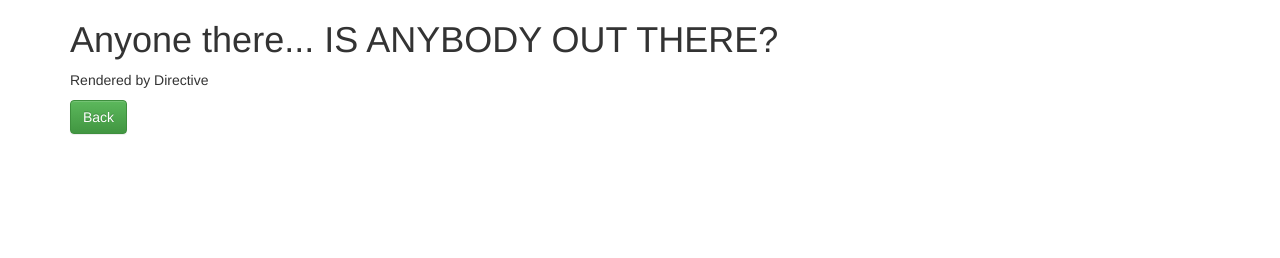
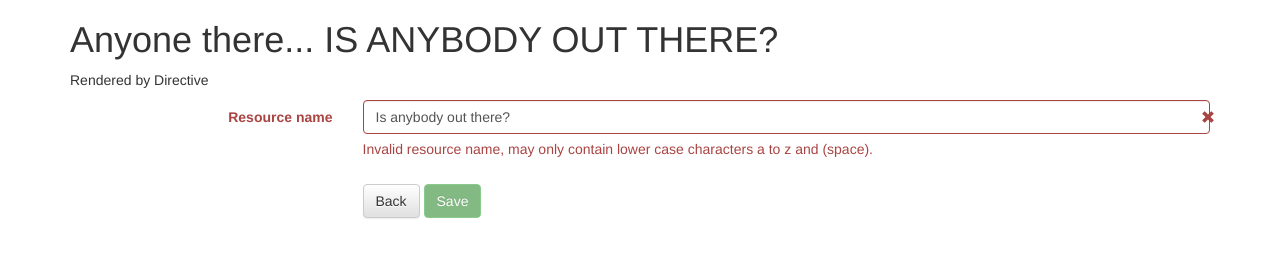
Before and after one commit to StevePole/angular-base-project, a website: page index.html in a window 1280 px wide. Both pictures are taken after a click on the link "Is anybody out there?". Drawn offline with Linux system fonts and the light colour scheme.

Commit message:
Add validation to resource controller

```diff
--- a/app/app.module.js
+++ b/app/app.module.js
@@ -32,6 +32,6 @@ function config($routeProvider) {
             controllerAs: 'vm'
         }).
         otherwise({
-          redirectTo: '/my-resources'
+            redirectTo: '/my-resources'
         });
 }
--- a/app/controllers.min.js
+++ b/app/controllers.min.js
@@ -5,7 +5,7 @@
         function init() {
             var id = parseInt($routeParams.id);
             MyResourceService.get(id).then(function(resource) {
-                return console.log("log"), console.log(resource), vm.resource = resource, resource;
+                return vm.resource = resource, resource;
             });
         }
         function save() {
--- a/app/my-resource/my-resource.controller.js
+++ b/app/my-resource/my-resource.controller.js
@@ -18,14 +18,9 @@
 
             MyResourceService.get(id)
                 .then(function(resource) {
-                    console.log("log");
-                    console.log(resource);
                     vm.resource = resource;
                     return resource;
                 });
-                //.catch(function(errors) {
-                //    var a = 1;
-                //});
         }
 
         function save() {
--- a/app/my-resource/my-resource.html
+++ b/app/my-resource/my-resource.html
@@ -1,6 +1,46 @@
-<div ng-if="vm.resource.name">
-    <h1>Anyone there... {{vm.resource.name | myFilter}}</h1>
-    <my-directive></my-directive>
+<div>
+    <h1>Anyone there...
+        <span ng-if="vm.resource.name">{{vm.resource.name | myFilter}}</span>
+    </h1>
 
-    <a href="#/my-resources" class="btn btn-success">Back</a>
+    <my-directive ng-model="vm.resource.name"></my-directive>
+
+    <form class="form-horizontal" name="myResourceForm">
+        <div class="form-group"
+            ng-class="{
+                'has-error': myResourceForm.name.$invalid,
+                'has-success': myResourceForm.name.$valid
+            }">
+            <label class="control-label col-sm-3">
+                Resource name
+            </label>
+            <div class="col-sm-9">
+                <input type="text" class="form-control"
+                    name="name" required
+                    placeholder="Enter a name..."
+                    ng-pattern="/^[a-z\s]+$/"
+                    ng-model="vm.resource.name" />
+                <span class="glyphicon glyphicon-ok form-control-feedback"
+                    ng-if=" myResourceForm.name.$valid"></span>
+                <span class="glyphicon glyphicon-remove form-control-feedback"
+                    ng-if=" myResourceForm.name.$invalid"></span>
+
+                <p class="help-block" ng-if="myResourceForm.name.$error.required">
+                    Resource name is required
+                </p>
+                <p class="help-block" ng-if="myResourceForm.name.$invalid">
+                    Invalid resource name, may only contain lower case
+                    characters a to z and (space).
+                </p>
+            </div>
+        </div>
+        <div class="form-group">
+            <div class="col-sm-offset-3 col-sm-9">
+                <a href="#/my-resources" class="btn btn-default">Back</a>
+                <button class="btn btn-success"
+                    ng-click="vm.save()"
+                    ng-disabled="myResourceForm.$invalid">Save</button>
+            </div>
+        </div>
+    </form>
 </div>
--- a/app/my-resource/my-resource.service.js
+++ b/app/my-resource/my-resource.service.js
@@ -30,6 +30,7 @@
             });
         }
         function save(resource) {
+            console.log("saving! " + resource.name);
             var deferred = $q.defer();
             deferred.resolve({data: resource});
             return deferred.promise;
--- a/app/services.min.js
+++ b/app/services.min.js
@@ -16,6 +16,7 @@
             });
         }
         function save(resource) {
+            console.log("saving! " + resource.name);
             var deferred = $q.defer();
             return deferred.resolve({
                 data: resource
```
